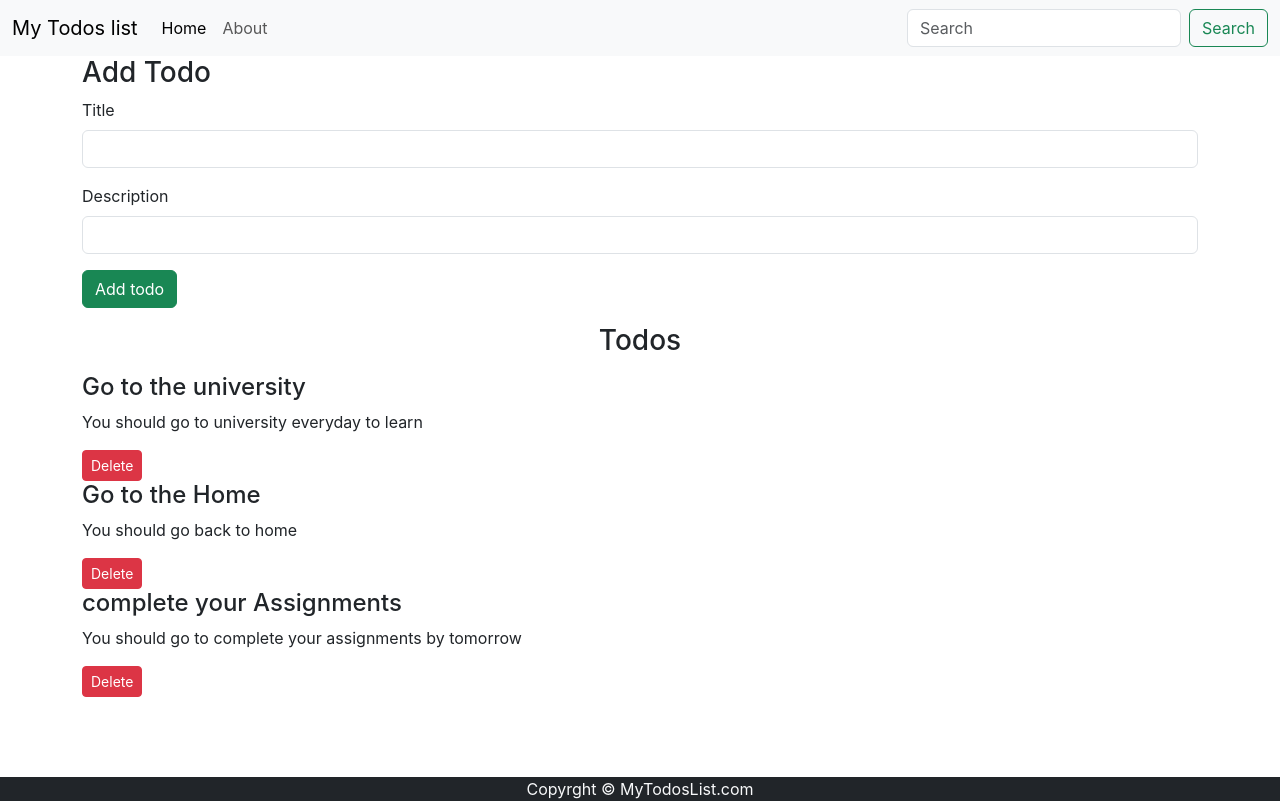
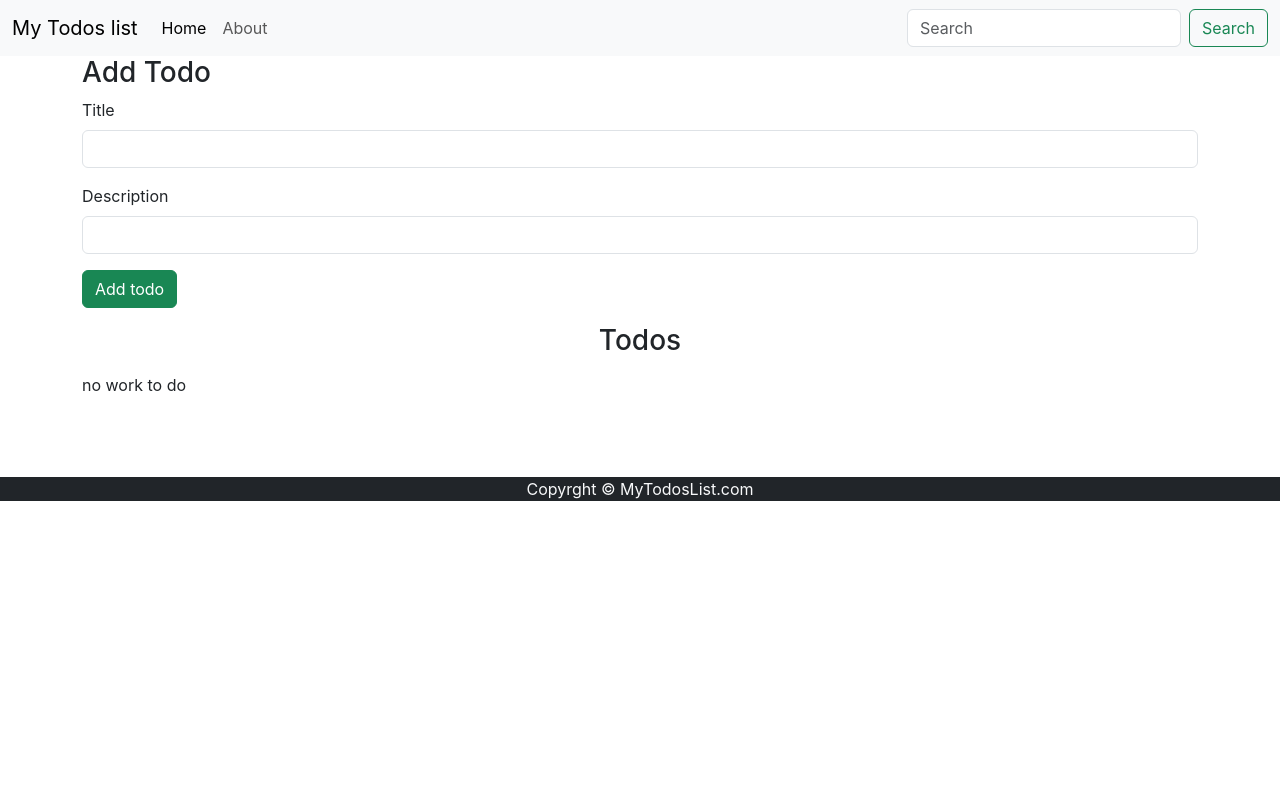
Before and after one commit to haseebt456/React-Todo-List, a React (Create React App) app: page / in a window 1280 px wide. Built offline with nearby package versions, Linux system fonts and the light colour scheme.

Commit message:
Add local storage support

```diff
--- a/src/App.js
+++ b/src/App.js
@@ -5,7 +5,14 @@ import Footer from "./components/footer";
 import React, {useState} from "react";
 import Addtodo from "./components/Addtodo";
 function App() {
-
+  let initTodo;
+  if(localStorage.getItem('todos')===null)
+  {
+    initTodo = [];
+  }
+  else{
+    initTodo = JSON.parse(localStorage.getItem('todos'));
+  }
   const onDelete = (todo)=>{
     console.log("I am on delete",todo);
     //item will delte but DOM will not update
@@ -14,7 +21,8 @@ function App() {
     //todosArray.splice(index,1);
     setTodos(todosArray.filter((elementToKeepInNewArray)=>{
       return elementToKeepInNewArray !==todo;
-    }))
+    }));
+    localStorage.setItem('todos',JSON.stringify(todosArray));
   }
 
   const addTodo = (title,desc)=>{
@@ -25,6 +33,7 @@ function App() {
       desc: desc
     }
     setTodos([...todosArray,myTodo]);
+    localStorage.setItem('todos',JSON.stringify(todosArray));
   }
 
  /*  todosArray: This is the state variable that holds the current state of your to-do items. It is initialized with an array of three to-do items, each represented by an object.
@@ -33,23 +42,7 @@ setTodos: This is the function that you can use to update the todosArray state.
 In React, when you want to modify the state, you use the corresponding setter function provided by the useState hook.
  In this case, setTodos would be used to update the todosArray state. */
 
-  const [todosArray, setTodos]= useState([
-    {
-      sno: 1,
-      title: "Go to the university",
-      desc: "You should go to university everyday to learn"
-    },
-    {
-      sno: 2,
-      title: "Go to the Home",
-      desc: "You should go back to home"
-    },
-    {
-      sno: 3,
-      title: "complete your Assignments",
-      desc: "You should go to complete your assignments by tomorrow"
-    }
-  ]);
+  const [todosArray, setTodos]= useState(initTodo);
   return (
     <>
       <Header title="My Todos list" serchBar={false} />
```
